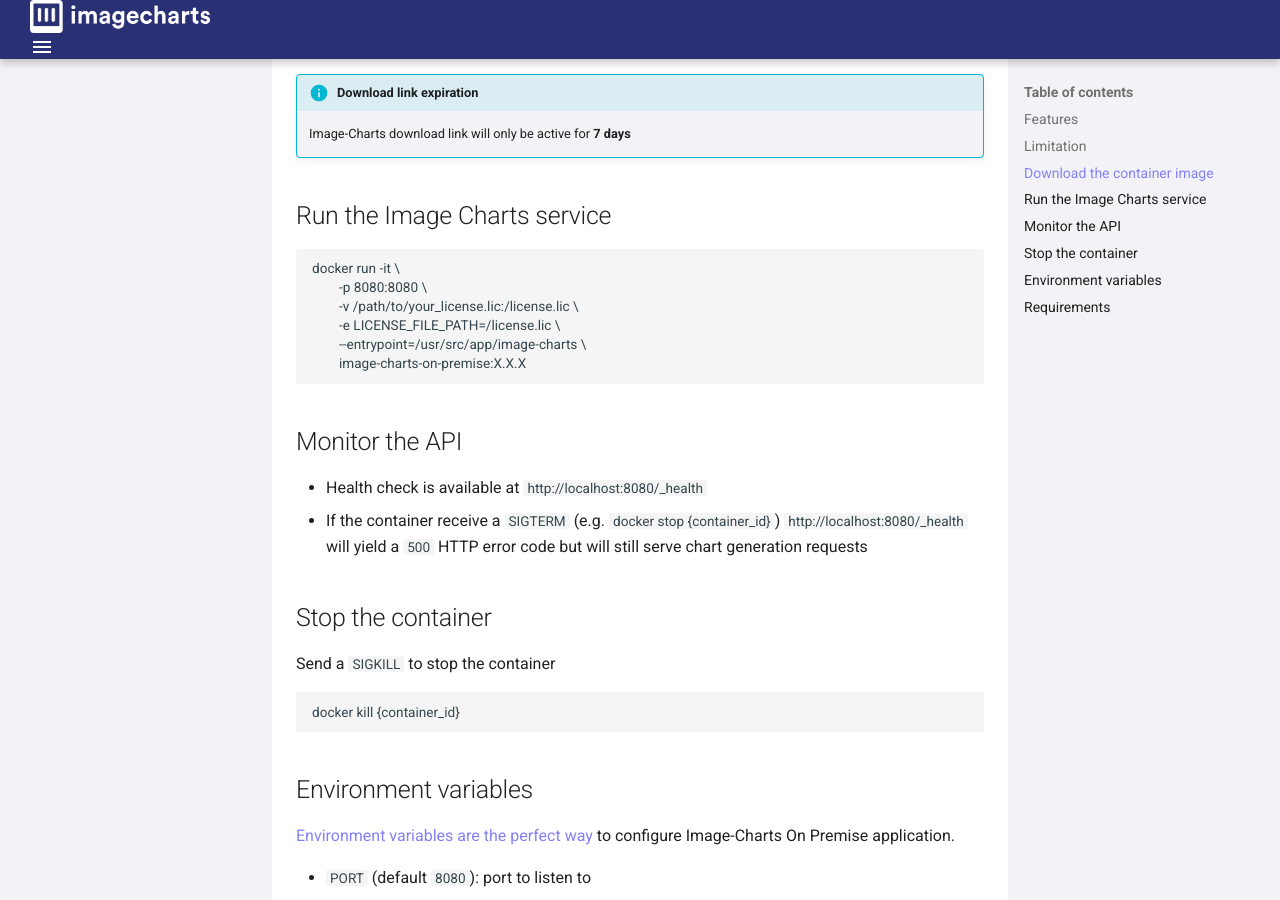
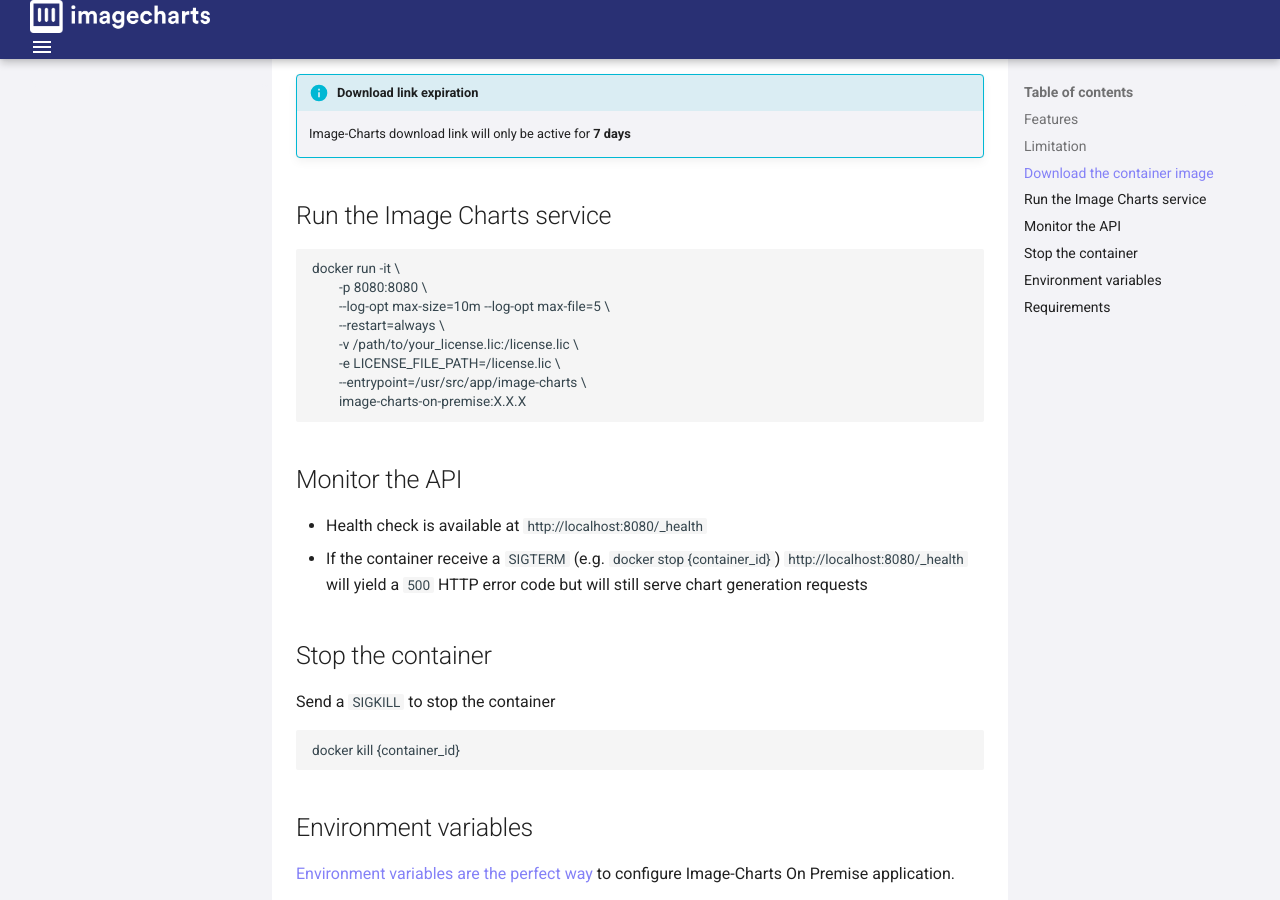
Before and after one commit to image-charts/documentation, an MkDocs documentation site: the page built from docs/on-premise.md, in a window 1280 px wide and 900 px high, scrolled down 923 px. Built offline with MkDocs 1.6.1 and Material for MkDocs 9.7.7, drawn with Linux system fonts in a browser that asks for light colours.

Commit message:
Update on-premise.md

````diff
--- a/docs/on-premise.md
+++ b/docs/on-premise.md
@@ -35,6 +35,8 @@
 ```
 docker run -it \
         -p 8080:8080 \
+        --log-opt max-size=10m --log-opt max-file=5 \
+        --restart=always \
         -v /path/to/your_license.lic:/license.lic \
         -e LICENSE_FILE_PATH=/license.lic \
         --entrypoint=/usr/src/app/image-charts \
````
